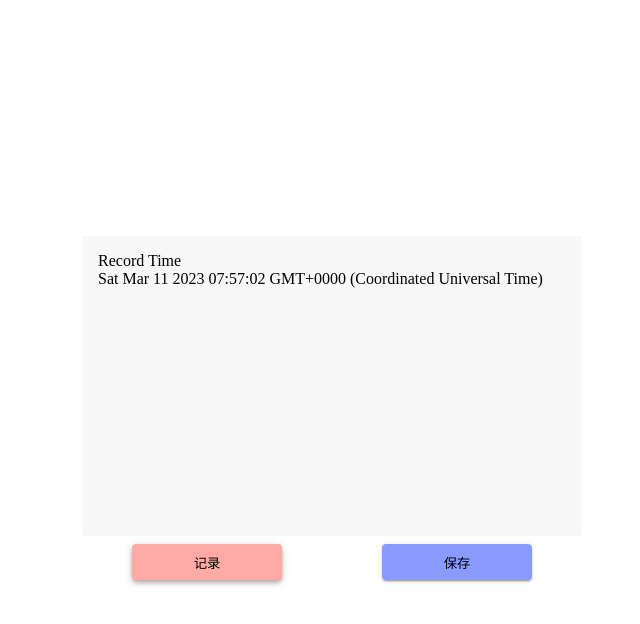
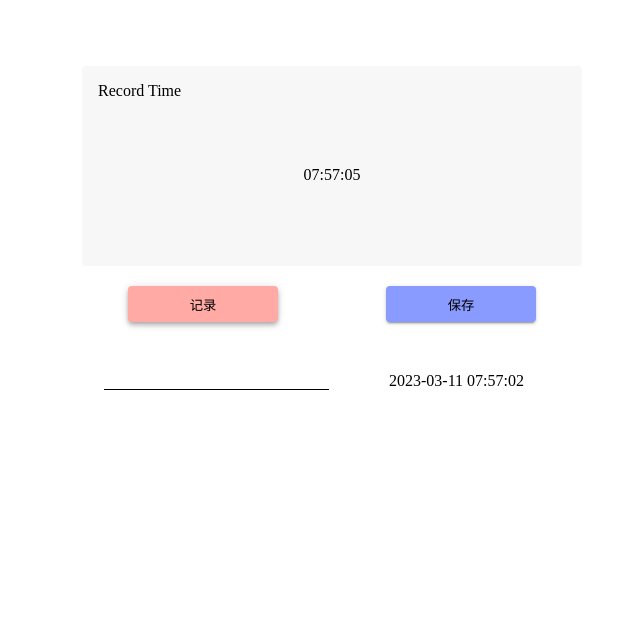
Before and after one commit to AaronPhantomhive/RecordTime, an Angular app: page /recordTime in a window 1280 px wide. Both pictures are taken after a click on the button "记录". Shown: the top 624 px of the page, without its empty margins (308-948 px from the left). Built offline with nearby package versions, Linux system fonts and the light colour scheme.

Commit message:
feat: update record time feature

```diff
--- /dev/null
+++ b/src/app/app-common/directives/pattern/focus-color.directive.ts
@@ -0,0 +1,20 @@
+import {Directive, ElementRef, HostListener} from '@angular/core';
+
+@Directive({
+  selector: '[appFocusColor]'
+})
+export class FocusColorDirective {
+
+  constructor(private elRef: ElementRef) {}
+
+  @HostListener('mouseover')
+  onMouseOver(): void {
+    this.elRef.nativeElement.style.backgroundColor = '#dcdcdc';
+  }
+
+  @HostListener('mouseout')
+  onMouseOut(): void {
+    this.elRef.nativeElement.style.backgroundColor = '#f7f7f7';
+  }
+
+}
--- a/src/app/app-features/main/record-time/record-time.component.css
+++ b/src/app/app-features/main/record-time/record-time.component.css
@@ -1,29 +1,51 @@
 :host {
   display: flex;
-  height: 800px;
+  height: 900px;
   justify-content: center;
   align-items: center;
 }
 
 .outline {
-  /*align-items: center;*/
-  /*background: #333333;*/
+  margin-top: 100px;
+  height: 100%;
 }
 
 .card {
-  height: 300px;
+  height: 200px;
   width: 500px;
   background: #f7f7f7;
   margin: 8px;
 }
 
 .card-content {
-
-
+  height: 100%;
+  display: flex;
+  align-items: center;
+  justify-content: center;
 }
 
 .record-button {
-  margin: 8px;
+  margin-top: 20px;
   display: flex;
   justify-content: space-around;
 }
+
+.input-form {
+  margin-top: 50px;
+  max-height: 500px;
+  max-width: 500px;
+  width: 100%;
+}
+
+.input-field {
+  width: 45%;
+  margin-left: 30px;
+}
+
+.input {
+  height: 36px;
+}
+
+.time-label {
+  margin-left: 60px;
+}
--- a/src/app/app-features/main/record-time/record-time.component.html
+++ b/src/app/app-features/main/record-time/record-time.component.html
@@ -1,16 +1,24 @@
 <div class="outline">
-  <mat-card class="card">
+  <mat-card class="card" appFocusColor>
     <mat-card-header>
       <mat-card-title-group>
         <mat-card-title>Record Time</mat-card-title>
       </mat-card-title-group>
     </mat-card-header>
     <mat-card-content class="card-content">
-      {{currentTime}}
+      {{ currentTime | date: 'HH:mm:ss' }}
     </mat-card-content>
   </mat-card>
   <div class="record-button">
     <button mat-raised-button style="width: 150px; background: #ffaaa4" (click)="record()">记录</button>
     <button mat-raised-button style="width: 150px; background: #899bff" (click)="saved()">保存</button>
   </div>
+  <div class="input-form">
+    <div *ngFor="let recordTimeInfo of recordTimeInfos">
+      <mat-form-field class="input-field">
+        <input class="input" matInput [(ngModel)]="recordTimeInfo.inputMessage">
+      </mat-form-field>
+      <label class="time-label">{{recordTimeInfo.recordTime | date: 'yyyy-MM-dd HH:mm:ss'}}</label>
+    </div>
+  </div>
 </div>
--- a/src/app/app-features/main/record-time/record-time.component.ts
+++ b/src/app/app-features/main/record-time/record-time.component.ts
@@ -5,9 +5,10 @@ import {Component, OnInit} from '@angular/core';
   templateUrl: './record-time.component.html',
   styleUrls: ['./record-time.component.css']
 })
-export class RecordTimeComponent implements OnInit{
+export class RecordTimeComponent implements OnInit {
   currentTime: Date = new Date();
-  inputMessage: string = "";
+
+  recordTimeInfos: RecordTimeInfo[] = [];
 
   ngOnInit(): void {
     this.RunningTime();
@@ -20,11 +21,29 @@ export class RecordTimeComponent implements OnInit{
   }
 
   record() {
-    console.log(this.currentTime);
+    this.recordTimeInfos?.push({inputMessage: "", recordTime: this.currentTime});
   }
 
   saved() {
-    console.log(this.currentTime);
+
+    for (let i = 0; i < this.recordTimeInfos.length; i++) {
+      if (this.recordTimeInfos[i].inputMessage.length == 0) {
+        alert("Error: line " + (i + 1) + " is empty.");
+        return;
+      }
+      if (this.recordTimeInfos[i].inputMessage.length > 10) {
+        alert("Error: line " + (i + 1) + " is too long.");
+        return;
+      }
+    }
+
+    // TODO save
+    console.log(this.recordTimeInfos);
   }
 
 }
+
+export type RecordTimeInfo = {
+  inputMessage: string;
+  recordTime: Date;
+}
```
Also changed, not shown: src/app/app.module.ts (+10 -2 lines).
